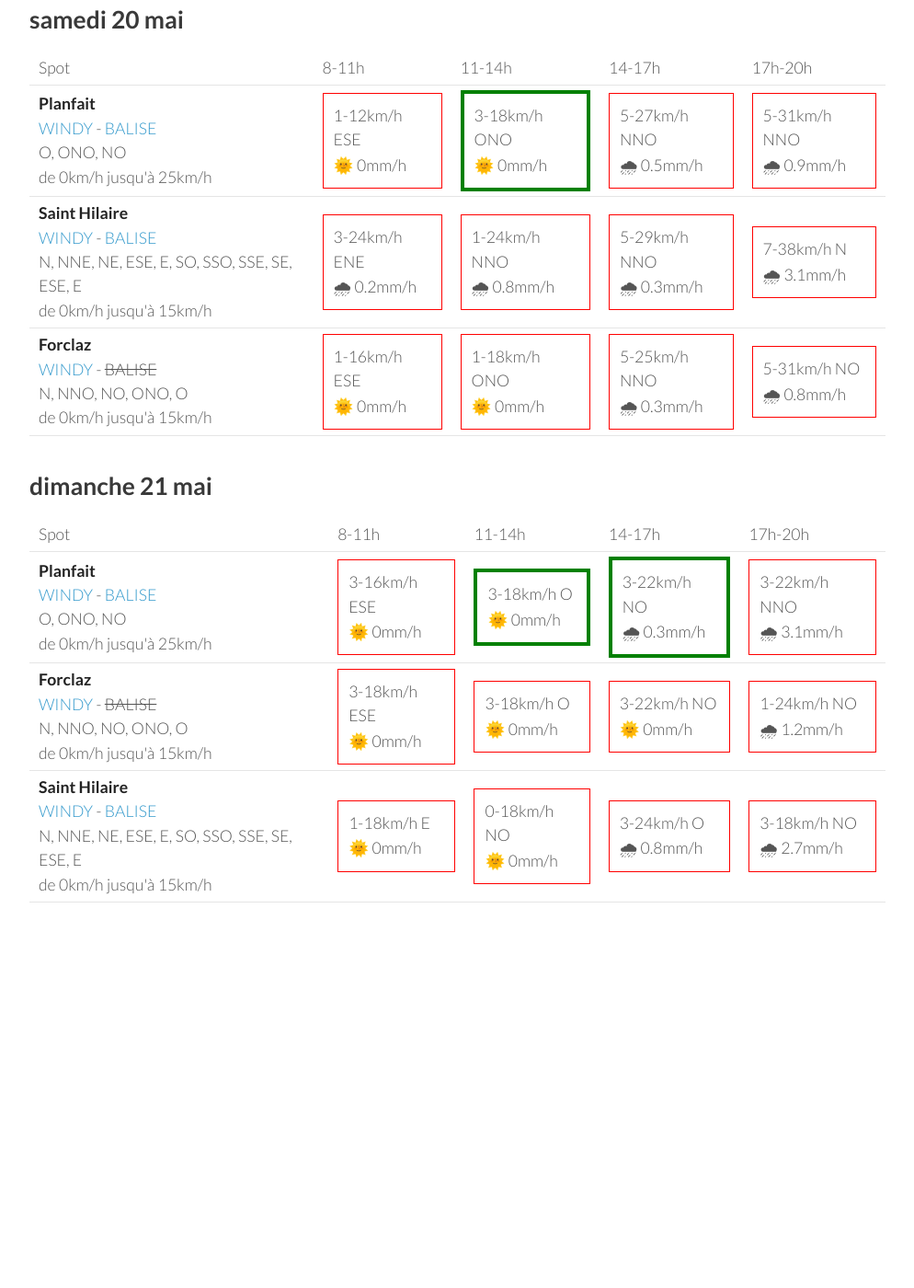
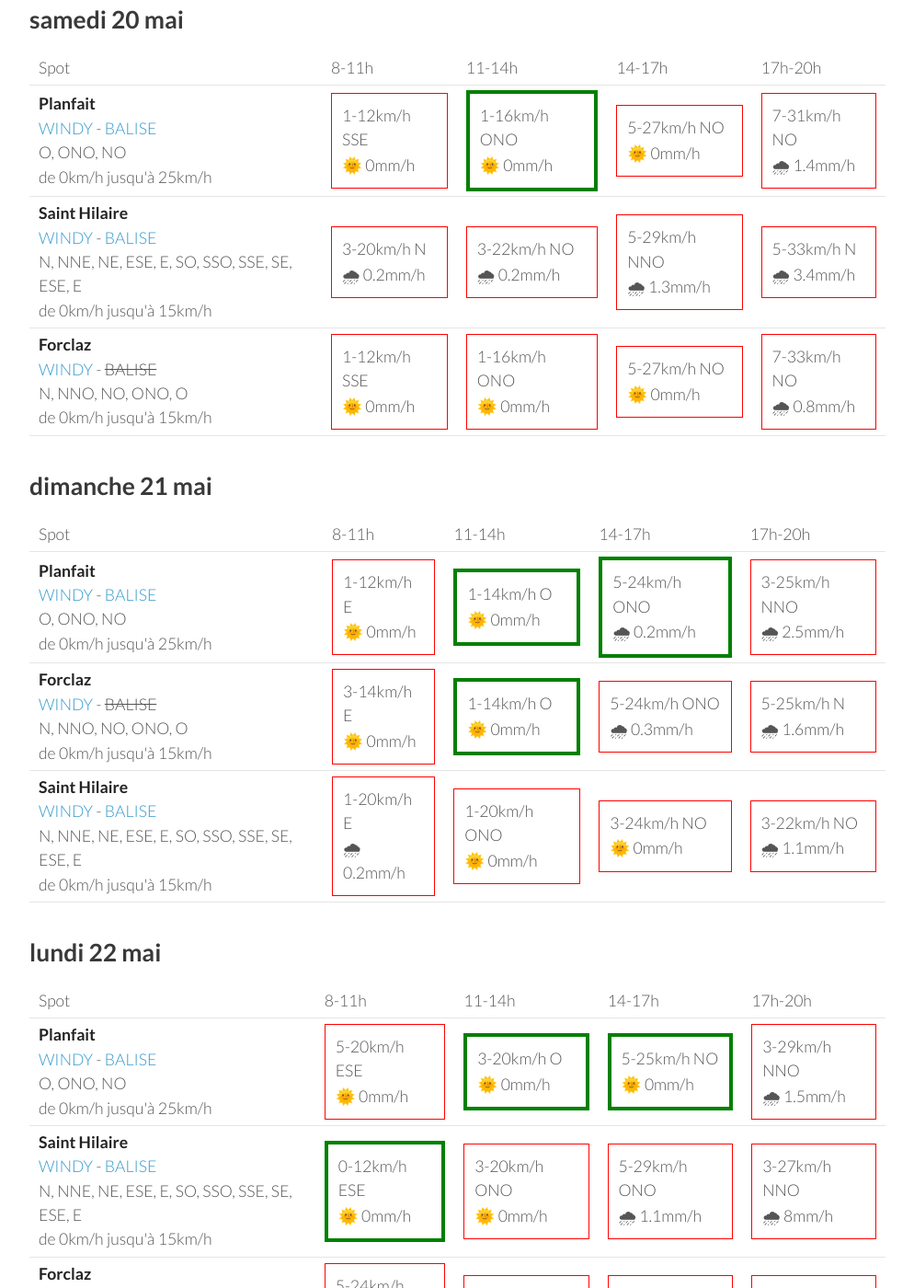
Before and after one commit to parapente-dans-le-nord/parapente-dans-le-nord.github.io, a Jekyll site: the page built from alpes_nord.markdown, in a window 1280 px wide and 1400 px high, scrolled down 1786 px. Shown: the whole window at 92% size, without its empty margins (26-1020 px from the left). Built offline with Jekyll 4.4.1, drawn with Linux system fonts in a browser that asks for light colours; before the commit the page ends 2895 px from its top, so only the background shows below that; some of the changed text lies outside the part shown.

Commit message:
update index.markdown

```diff
--- a/alpes_nord.markdown
+++ b/alpes_nord.markdown
@@ -116,30 +116,30 @@ page mise à jour le mercredi 17 mai 06:26
 <tr>
         <td><strong>Planfait</strong><br><a href="https://windy.com/45.853/6.223?45.415,6.223,8">WINDY</a> - <span class=""><a href="https://www.openwindmap.org/PP496">BALISE</a> </span><br> <span class="vent-favorable">O, ONO, NO</span><br><span class="force-vent">de 0km/h jusqu'à 25km/h</span> </td>
 
-            <td><div class="not-flyable"><p>0-11km/h SE</p><p>🌞 0mm/h</p></div></td>
-            <td><div class="flyable"><p>5-24km/h NO</p><p>🌞 0mm/h</p></div></td>
-            <td><div class="not-flyable"><p>7-35km/h NO</p><p>🌧 0.7mm/h</p></div></td>
-            <td><div class="not-flyable"><p>5-29km/h NO</p><p>🌧 2.3mm/h</p></div></td>
+            <td><div class="not-flyable"><p>0-9km/h ESE</p><p>🌞 0mm/h</p></div></td>
+            <td><div class="flyable"><p>5-25km/h NO</p><p>🌞 0mm/h</p></div></td>
+            <td><div class="not-flyable"><p>7-33km/h NNO</p><p>🌧 0.5mm/h</p></div></td>
+            <td><div class="not-flyable"><p>3-27km/h NO</p><p>🌧 3mm/h</p></div></td>
 
 
     </tr>
 <tr>
         <td><strong>Saint Hilaire</strong><br><a href="https://windy.com/45.307/5.888?45.087,5.889,9,m:eUFagkX">WINDY</a> - <span class=""><a href="http://www.balisemeteo.com/balise.php?idBalise=61">BALISE</a> </span><br> <span class="vent-favorable">N, NNE, NE, ESE, E, SO, SSO, SSE, SE, ESE, E</span><br><span class="force-vent">de 0km/h jusqu'à 15km/h</span> </td>
 
-            <td><div class="not-flyable"><p>1-16km/h NNE</p><p>🌧 0.2mm/h</p></div></td>
-            <td><div class="not-flyable"><p>5-24km/h NNO</p><p>🌞 0mm/h</p></div></td>
-            <td><div class="not-flyable"><p>5-29km/h N</p><p>🌧 0.9mm/h</p></div></td>
-            <td><div class="not-flyable"><p>5-35km/h NNE</p><p>🌧 2.7mm/h</p></div></td>
+            <td><div class="not-flyable"><p>1-18km/h N</p><p>🌞 0mm/h</p></div></td>
+            <td><div class="not-flyable"><p>5-22km/h NO</p><p>🌞 0mm/h</p></div></td>
+            <td><div class="not-flyable"><p>5-27km/h NO</p><p>🌧 0.4mm/h</p></div></td>
+            <td><div class="not-flyable"><p>5-29km/h N</p><p>🌧 3.7mm/h</p></div></td>
 
 
     </tr>
 <tr>
         <td><strong>Forclaz</strong><br><a href="https://windy.com/45.814/6.247?45.375,6.246,8,m:eVwaglz">WINDY</a> - <span class="no-balise"> BALISE </span><br> <span class="vent-favorable">N, NNO, NO, ONO, O</span><br><span class="force-vent">de 0km/h jusqu'à 15km/h</span> </td>
 
-            <td><div class="not-flyable"><p>0-11km/h S</p><p>🌞 0mm/h</p></div></td>
-            <td><div class="not-flyable"><p>5-22km/h NO</p><p>🌞 0mm/h</p></div></td>
-            <td><div class="not-flyable"><p>7-35km/h NO</p><p>🌧 0.9mm/h</p></div></td>
-            <td><div class="not-flyable"><p>5-31km/h NO</p><p>🌧 2mm/h</p></div></td>
+            <td><div class="not-flyable"><p>0-9km/h S</p><p>🌞 0mm/h</p></div></td>
+            <td><div class="not-flyable"><p>5-25km/h ONO</p><p>🌞 0mm/h</p></div></td>
+            <td><div class="not-flyable"><p>7-33km/h NNO</p><p>🌧 1mm/h</p></div></td>
+            <td><div class="not-flyable"><p>3-25km/h ONO</p><p>🌧 2.6mm/h</p></div></td>
 
 
     </tr>
@@ -162,30 +162,30 @@ page mise à jour le mercredi 17 mai 06:26
 <tr>
         <td><strong>Planfait</strong><br><a href="https://windy.com/45.853/6.223?45.415,6.223,8">WINDY</a> - <span class=""><a href="https://www.openwindmap.org/PP496">BALISE</a> </span><br> <span class="vent-favorable">O, ONO, NO</span><br><span class="force-vent">de 0km/h jusqu'à 25km/h</span> </td>
 
-            <td><div class="not-flyable"><p>1-12km/h ESE</p><p>🌞 0mm/h</p></div></td>
-            <td><div class="flyable"><p>3-18km/h ONO</p><p>🌞 0mm/h</p></div></td>
-            <td><div class="not-flyable"><p>5-27km/h NNO</p><p>🌧 0.5mm/h</p></div></td>
-            <td><div class="not-flyable"><p>5-31km/h NNO</p><p>🌧 0.9mm/h</p></div></td>
+            <td><div class="not-flyable"><p>1-12km/h SSE</p><p>🌞 0mm/h</p></div></td>
+            <td><div class="flyable"><p>1-16km/h ONO</p><p>🌞 0mm/h</p></div></td>
+            <td><div class="not-flyable"><p>5-27km/h NO</p><p>🌞 0mm/h</p></div></td>
+            <td><div class="not-flyable"><p>7-31km/h NO</p><p>🌧 1.4mm/h</p></div></td>
 
 
     </tr>
 <tr>
         <td><strong>Saint Hilaire</strong><br><a href="https://windy.com/45.307/5.888?45.087,5.889,9,m:eUFagkX">WINDY</a> - <span class=""><a href="http://www.balisemeteo.com/balise.php?idBalise=61">BALISE</a> </span><br> <span class="vent-favorable">N, NNE, NE, ESE, E, SO, SSO, SSE, SE, ESE, E</span><br><span class="force-vent">de 0km/h jusqu'à 15km/h</span> </td>
 
-            <td><div class="not-flyable"><p>3-24km/h ENE</p><p>🌧 0.2mm/h</p></div></td>
-            <td><div class="not-flyable"><p>1-24km/h NNO</p><p>🌧 0.8mm/h</p></div></td>
-            <td><div class="not-flyable"><p>5-29km/h NNO</p><p>🌧 0.3mm/h</p></div></td>
-            <td><div class="not-flyable"><p>7-38km/h N</p><p>🌧 3.1mm/h</p></div></td>
+            <td><div class="not-flyable"><p>3-20km/h N</p><p>🌧 0.2mm/h</p></div></td>
+            <td><div class="not-flyable"><p>3-22km/h NO</p><p>🌧 0.2mm/h</p></div></td>
+            <td><div class="not-flyable"><p>5-29km/h NNO</p><p>🌧 1.3mm/h</p></div></td>
+            <td><div class="not-flyable"><p>5-33km/h N</p><p>🌧 3.4mm/h</p></div></td>
 
 
     </tr>
 <tr>
         <td><strong>Forclaz</strong><br><a href="https://windy.com/45.814/6.247?45.375,6.246,8,m:eVwaglz">WINDY</a> - <span class="no-balise"> BALISE </span><br> <span class="vent-favorable">N, NNO, NO, ONO, O</span><br><span class="force-vent">de 0km/h jusqu'à 15km/h</span> </td>
 
-            <td><div class="not-flyable"><p>1-16km/h ESE</p><p>🌞 0mm/h</p></div></td>
-            <td><div class="not-flyable"><p>1-18km/h ONO</p><p>🌞 0mm/h</p></div></td>
-            <td><div class="not-flyable"><p>5-25km/h NNO</p><p>🌧 0.3mm/h</p></div></td>
-            <td><div class="not-flyable"><p>5-31km/h NO</p><p>🌧 0.8mm/h</p></div></td>
+            <td><div class="not-flyable"><p>1-12km/h SSE</p><p>🌞 0mm/h</p></div></td>
+            <td><div class="not-flyable"><p>1-16km/h ONO</p><p>🌞 0mm/h</p></div></td>
+            <td><div class="not-flyable"><p>5-27km/h NO</p><p>🌞 0mm/h</p></div></td>
+            <td><div class="not-flyable"><p>7-33km/h NO</p><p>🌧 0.8mm/h</p></div></td>
 
 
     </tr>
@@ -208,30 +208,30 @@ page mise à jour le mercredi 17 mai 06:26
 <tr>
         <td><strong>Planfait</strong><br><a href="https://windy.com/45.853/6.223?45.415,6.223,8">WINDY</a> - <span class=""><a href="https://www.openwindmap.org/PP496">BALISE</a> </span><br> <span class="vent-favorable">O, ONO, NO</span><br><span class="force-vent">de 0km/h jusqu'à 25km/h</span> </td>
 
-            <td><div class="not-flyable"><p>3-16km/h ESE</p><p>🌞 0mm/h</p></div></td>
-            <td><div class="flyable"><p>3-18km/h O</p><p>🌞 0mm/h</p></div></td>
-            <td><div class="flyable"><p>3-22km/h NO</p><p>🌧 0.3mm/h</p></div></td>
-            <td><div class="not-flyable"><p>3-22km/h NNO</p><p>🌧 3.1mm/h</p></div></td>
+            <td><div class="not-flyable"><p>1-12km/h E</p><p>🌞 0mm/h</p></div></td>
+            <td><div class="flyable"><p>1-14km/h O</p><p>🌞 0mm/h</p></div></td>
+            <td><div class="flyable"><p>5-24km/h ONO</p><p>🌧 0.2mm/h</p></div></td>
+            <td><div class="not-flyable"><p>3-25km/h NNO</p><p>🌧 2.5mm/h</p></div></td>
 
 
     </tr>
 <tr>
         <td><strong>Forclaz</strong><br><a href="https://windy.com/45.814/6.247?45.375,6.246,8,m:eVwaglz">WINDY</a> - <span class="no-balise"> BALISE </span><br> <span class="vent-favorable">N, NNO, NO, ONO, O</span><br><span class="force-vent">de 0km/h jusqu'à 15km/h</span> </td>
 
-            <td><div class="not-flyable"><p>3-18km/h ESE</p><p>🌞 0mm/h</p></div></td>
-            <td><div class="not-flyable"><p>3-18km/h O</p><p>🌞 0mm/h</p></div></td>
-            <td><div class="not-flyable"><p>3-22km/h NO</p><p>🌞 0mm/h</p></div></td>
-            <td><div class="not-flyable"><p>1-24km/h NO</p><p>🌧 1.2mm/h</p></div></td>
+            <td><div class="not-flyable"><p>3-14km/h E</p><p>🌞 0mm/h</p></div></td>
+            <td><div class="flyable"><p>1-14km/h O</p><p>🌞 0mm/h</p></div></td>
+            <td><div class="not-flyable"><p>5-24km/h ONO</p><p>🌧 0.3mm/h</p></div></td>
+            <td><div class="not-flyable"><p>5-25km/h N</p><p>🌧 1.6mm/h</p></div></td>
 
 
     </tr>
 <tr>
         <td><strong>Saint Hilaire</strong><br><a href="https://windy.com/45.307/5.888?45.087,5.889,9,m:eUFagkX">WINDY</a> - <span class=""><a href="http://www.balisemeteo.com/balise.php?idBalise=61">BALISE</a> </span><br> <span class="vent-favorable">N, NNE, NE, ESE, E, SO, SSO, SSE, SE, ESE, E</span><br><span class="force-vent">de 0km/h jusqu'à 15km/h</span> </td>
 
-            <td><div class="not-flyable"><p>1-18km/h E</p><p>🌞 0mm/h</p></div></td>
-            <td><div class="not-flyable"><p>0-18km/h NO</p><p>🌞 0mm/h</p></div></td>
-            <td><div class="not-flyable"><p>3-24km/h O</p><p>🌧 0.8mm/h</p></div></td>
-            <td><div class="not-flyable"><p>3-18km/h NO</p><p>🌧 2.7mm/h</p></div></td>
+            <td><div class="not-flyable"><p>1-20km/h E</p><p>🌧 0.2mm/h</p></div></td>
+            <td><div class="not-flyable"><p>1-20km/h ONO</p><p>🌞 0mm/h</p></div></td>
+            <td><div class="not-flyable"><p>3-24km/h NO</p><p>🌞 0mm/h</p></div></td>
+            <td><div class="not-flyable"><p>3-22km/h NO</p><p>🌧 1.1mm/h</p></div></td>
 
 
     </tr>
@@ -239,3 +239,49 @@ page mise à jour le mercredi 17 mai 06:26
 </tbody>
 </table>
 {:/}
+## lundi 22 mai
+
+{::nomarkdown}
+<table>
+  <tbody>
+    <tr>
+      <td>Spot</td>
+      <td>8-11h</td>
+      <td>11-14h</td>
+      <td>14-17h</td>
+      <td>17h-20h</td>
+    </tr>
+<tr>
+        <td><strong>Planfait</strong><br><a href="https://windy.com/45.853/6.223?45.415,6.223,8">WINDY</a> - <span class=""><a href="https://www.openwindmap.org/PP496">BALISE</a> </span><br> <span class="vent-favorable">O, ONO, NO</span><br><span class="force-vent">de 0km/h jusqu'à 25km/h</span> </td>
+
+            <td><div class="not-flyable"><p>5-20km/h ESE</p><p>🌞 0mm/h</p></div></td>
+            <td><div class="flyable"><p>3-20km/h O</p><p>🌞 0mm/h</p></div></td>
+            <td><div class="flyable"><p>5-25km/h NO</p><p>🌞 0mm/h</p></div></td>
+            <td><div class="not-flyable"><p>3-29km/h NNO</p><p>🌧 1.5mm/h</p></div></td>
+
+
+    </tr>
+<tr>
+        <td><strong>Saint Hilaire</strong><br><a href="https://windy.com/45.307/5.888?45.087,5.889,9,m:eUFagkX">WINDY</a> - <span class=""><a href="http://www.balisemeteo.com/balise.php?idBalise=61">BALISE</a> </span><br> <span class="vent-favorable">N, NNE, NE, ESE, E, SO, SSO, SSE, SE, ESE, E</span><br><span class="force-vent">de 0km/h jusqu'à 15km/h</span> </td>
+
+            <td><div class="flyable"><p>0-12km/h ESE</p><p>🌞 0mm/h</p></div></td>
+            <td><div class="not-flyable"><p>3-20km/h ONO</p><p>🌞 0mm/h</p></div></td>
+            <td><div class="not-flyable"><p>5-29km/h ONO</p><p>🌧 1.1mm/h</p></div></td>
+            <td><div class="not-flyable"><p>3-27km/h NNO</p><p>🌧 8mm/h</p></div></td>
+
+
+    </tr>
+<tr>
+        <td><strong>Forclaz</strong><br><a href="https://windy.com/45.814/6.247?45.375,6.246,8,m:eVwaglz">WINDY</a> - <span class="no-balise"> BALISE </span><br> <span class="vent-favorable">N, NNO, NO, ONO, O</span><br><span class="force-vent">de 0km/h jusqu'à 15km/h</span> </td>
+
+            <td><div class="not-flyable"><p>5-24km/h ESE</p><p>🌞 0mm/h</p></div></td>
+            <td><div class="not-flyable"><p>1-22km/h O</p><p>🌞 0mm/h</p></div></td>
+            <td><div class="not-flyable"><p>5-25km/h NO</p><p>🌞 0mm/h</p></div></td>
+            <td><div class="not-flyable"><p>3-31km/h NO</p><p>🌧 0.8mm/h</p></div></td>
+
+
+    </tr>
+
+</tbody>
+</table>
+{:/}
```
Also changed, not shown: other parts of alpes_nord.markdown (+1 -1 lines).
